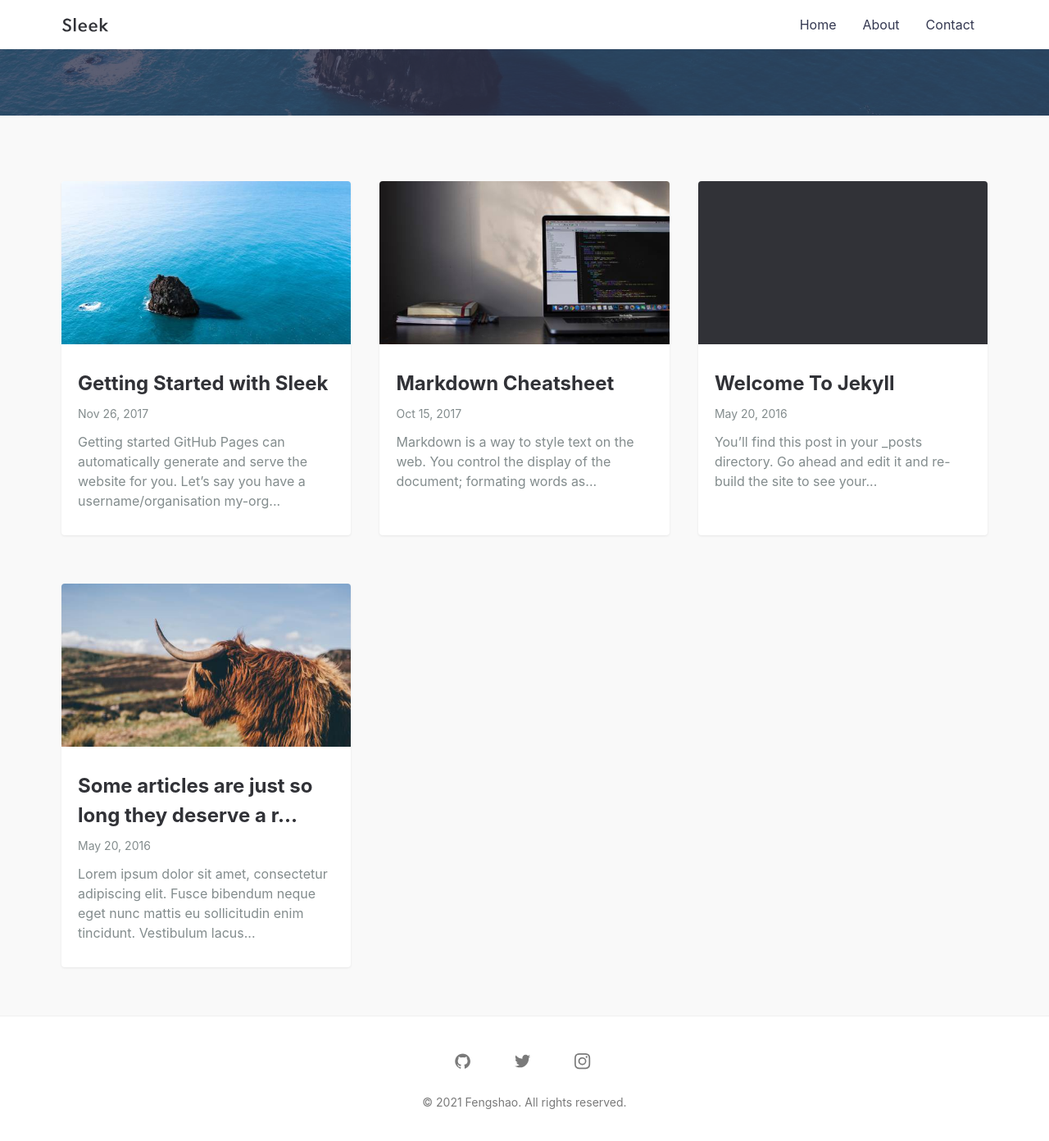
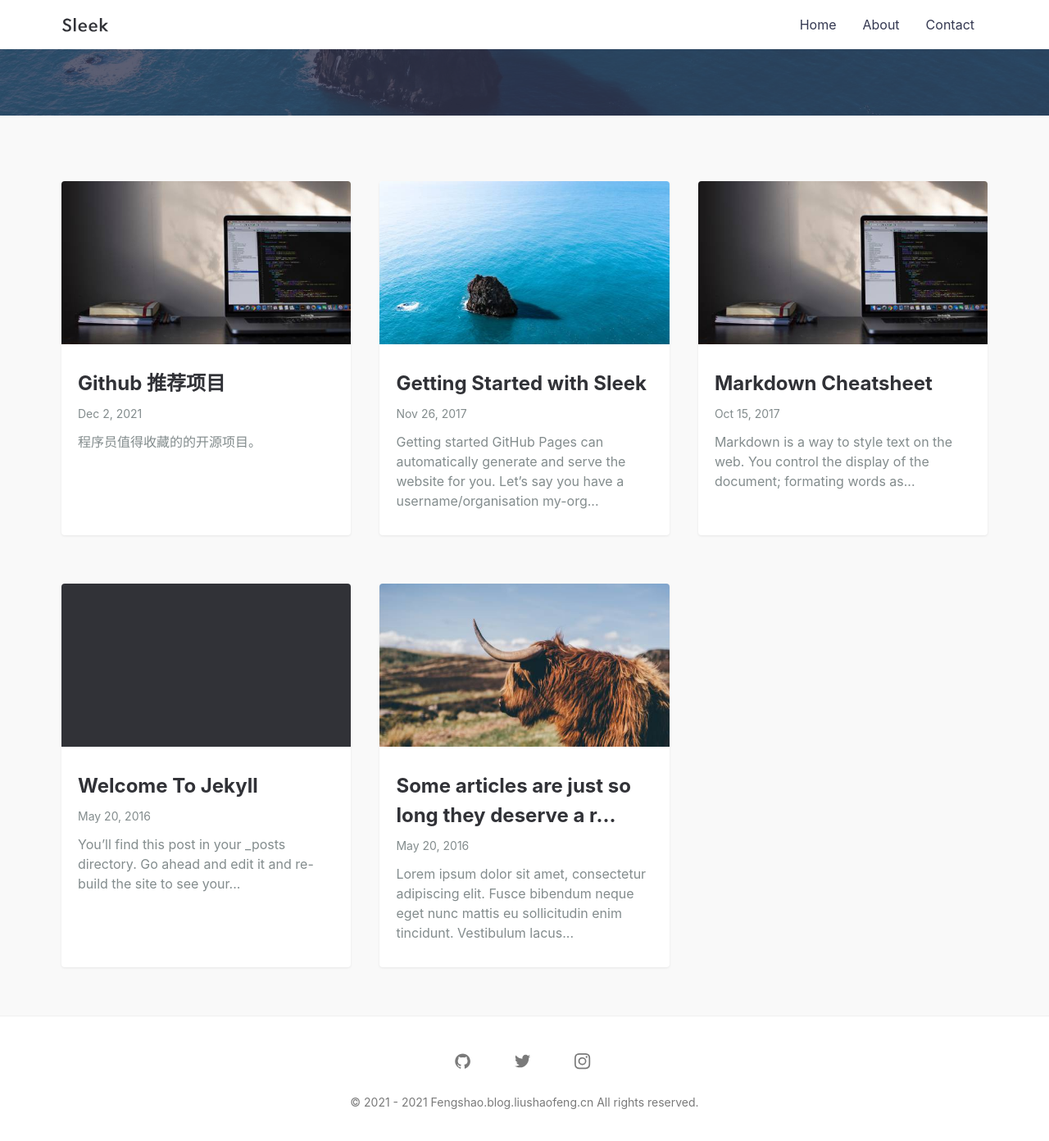
Before and after one commit to liushaofeng89/blog, a Jekyll site: the page built from index.md, in a window 1280 px wide and 1400 px high, scrolled down 435 px. Shown: the top 1392 px of the window at 82% size. Built offline with Jekyll 4.4.1, drawn with Linux system fonts in a browser that asks for light colours.

Commit message:
修改网站配置

```diff
--- a/_config.yml
+++ b/_config.yml
@@ -9,7 +9,7 @@
 url: "https://blog.liushaofeng.cn" # the base hostname & protocol for your site, e.g. http://example.com
 twitter_username: liushaofeng89 # replace with your_twitter_username or comment to remove link from footer
 github_username:  liushaofeng89 # replace with your_github_username or comment to remove link from footer
-instagram_username: shanlongjj # replace with your_instagram_username or comment to remove link from footer
+instagram_username: liushaofeng89 # replace with your_instagram_username or comment to remove link from footer
 social:
   name: Fengshao
   links:
--- a/_includes/footer.html
+++ b/_includes/footer.html
@@ -17,7 +17,7 @@
         </a>
       {% endif %}
     </nav>
-    <span>&copy; {{ site.time | date: '%Y' }} {{ site.title | escape }}. All rights reserved.</span>
+    <span>&copy; 2021 - {{ site.time | date: '%Y' }} {{ site.title | escape }}.blog.liushaofeng.cn All rights reserved.</span>
   </div>
 </footer>
 <script async src="{{ "/assets/js/bundle.js" | relative_url }}"></script>
--- /dev/null
+++ b/_posts/2021-12-2-github.md
@@ -0,0 +1,9 @@
+---
+layout: post
+title: Github 推荐项目
+summary: 程序员值得收藏的的开源项目。
+featured-img: emile-perron-190221
+
+---
+
+## 翻墙代理类
```
